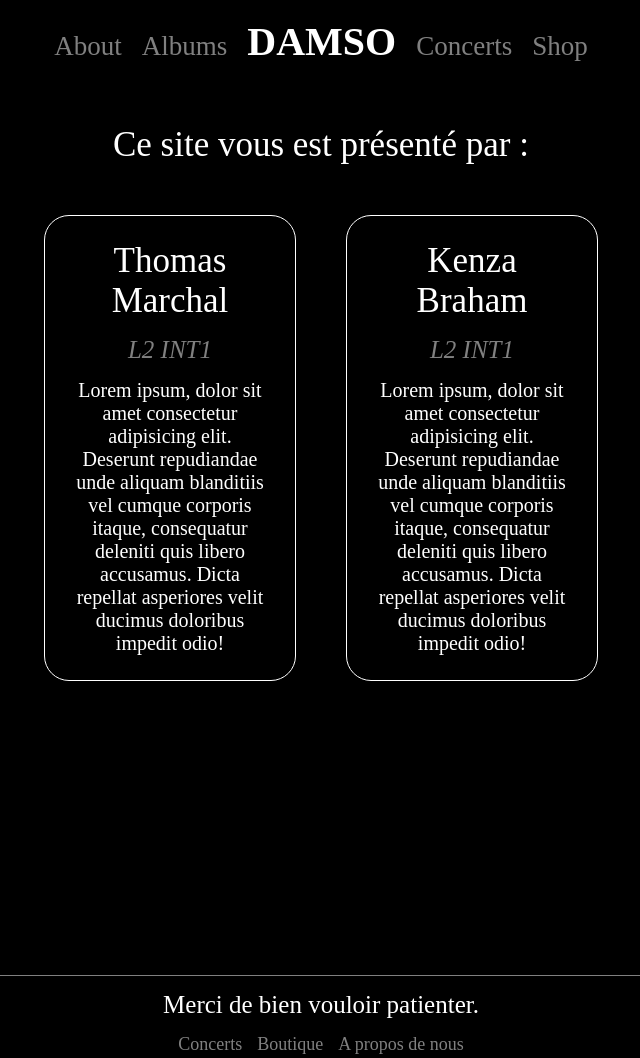
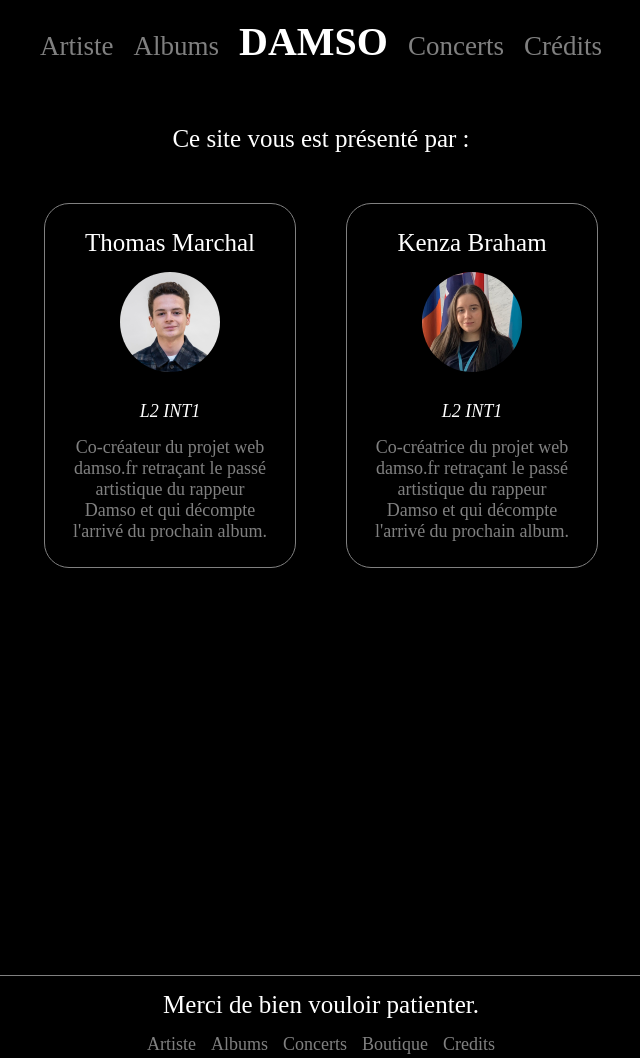
Before and after one commit to ThomasMrchl/damso-website, a plain HTML site: page credits.html in a window 1280 px wide. Shown: the whole page, without its empty margins (319-959 px from the left). Drawn offline with Linux system fonts and the light colour scheme.

Commit message:
[ADD] crédits + french translation

```diff
--- a/credits.html
+++ b/credits.html
@@ -14,11 +14,11 @@
     <nav>
         <div id="navbar-wrapper">
             <div id="navbar-container">
-                <a href="artist.html"><div class="navbar-element">About</div></a>
+                <a href="artist.html"><div class="navbar-element">Artiste</div></a>
                 <a href="album.html"><div class="navbar-element">Albums</div></a>
                 <a href="index.html"><div class="navbar-element" id="navbar-active">DAMSO</div></a>
                 <a href="tour.html"><div class="navbar-element">Concerts</div></a>
-                <a href="shop.html"><div class="navbar-element">Shop</div></a>
+                <a href="credits.html"><div class="navbar-element">Crédits</div></a>
             </div>
         </div>
     </nav>
@@ -28,14 +28,16 @@
         <div id="credits-container">
             <div class="Card">
                 <div class="Title">Thomas Marchal</div>
+                <a href="https://www.linkedin.com/in/thomas-marchal-94083822b/"><img src="img/thomas.jpeg" alt="Thomas Marchal" class="avatar"></a>
                 <div class="Class">L2 INT1</div>
-                <div class="Desc">Lorem ipsum, dolor sit amet consectetur adipisicing elit. Deserunt repudiandae unde aliquam blanditiis vel cumque corporis itaque, consequatur deleniti quis libero accusamus. Dicta repellat asperiores velit ducimus doloribus impedit odio!</div>
+                <div class="Desc">Co-créateur du projet web damso.fr retraçant le passé artistique du rappeur Damso et qui décompte l'arrivé du prochain album.</div>
             </div>
 
             <div class="Card">
                 <div class="Title">Kenza Braham</div>
+                <a href="https://www.linkedin.com/in/kenza-braham-5a4429251/"><img src="img/kenza.jpeg" alt="Kenza Braham" class="avatar"></a>
                 <div class="Class">L2 INT1</div>
-                <div class="Desc">Lorem ipsum, dolor sit amet consectetur adipisicing elit. Deserunt repudiandae unde aliquam blanditiis vel cumque corporis itaque, consequatur deleniti quis libero accusamus. Dicta repellat asperiores velit ducimus doloribus impedit odio!</div>
+                <div class="Desc">Co-créatrice du projet web damso.fr retraçant le passé artistique du rappeur Damso et qui décompte l'arrivé du prochain album.</div>
             </div>
         </div>
     </div>
@@ -45,9 +47,11 @@
             <div id="footer-container">
                     <div class="footer-title">Merci de bien vouloir patienter.</div>
                     <div id="credits-bloc">
+                        <a href="artist.html"><div class="Credits">Artiste</div></a>
+                        <a href="album.html"><div class="Credits">Albums</div></a>
                         <a href="tour.html"><div class="Credits">Concerts</div></a>
                         <a href="shop.html"><div class="Credits">Boutique</div></a>
-                        <a href="credits.html"><div class="Credits">A propos de nous</div></a>
+                        <a href="credits.html"><div class="Credits">Credits</div></a>
                     </div>
                 </div>
             </div>
--- a/css/credits.css
+++ b/css/credits.css
@@ -18,7 +18,7 @@
 }
 
 .Card {
-    border: 1px solid white;
+    border: 1px solid grey;
     border-radius: 25px;
     padding: 25px;
     max-width: 200px;
@@ -27,20 +27,30 @@
     display: flex;
     gap: 15px;
     flex-direction: column;
+    justify-content: center;
+    align-items: center;
 }
 
 .Class {
-    color: grey;
     font-style: italic;
-    font-size: 25px;
+    font-size: 18px;
 }
 
 .Desc {
-    font-size: 20px;
+    font-size: 18px;
+    color: gray;
 }
 
 .Title {
     color: white;
-    font-size: 35px;
+    font-size: 25px;
     text-align: center;
 }
+
+.avatar {
+    width: 100px;
+    height: 100px;
+    border-radius: 50%;
+    object-fit: cover;
+    margin-bottom: 10px;
+}
--- a/css/shop.css
+++ /dev/null
@@ -1,3 +0,0 @@
-body {
-    background-color: black;
-}
```
Also changed, not shown: album.html (+5 -3 lines), artist.html (+5 -3 lines), index.html (+5 -3 lines), shop.html (deleted, +0 -32 lines), tour.html (+6 -4 lines), img/kenza.jpeg (added), img/thomas.jpeg (added).
